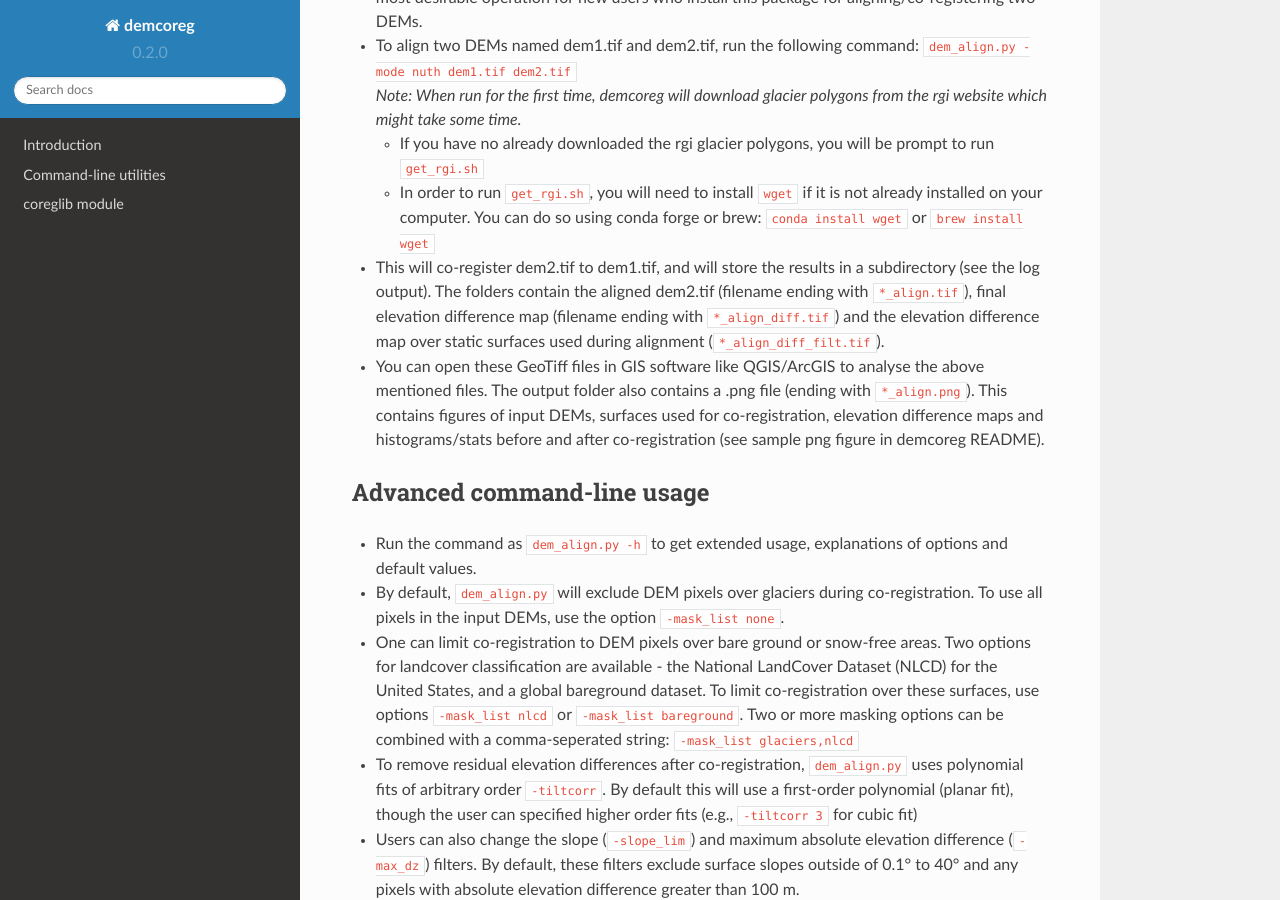
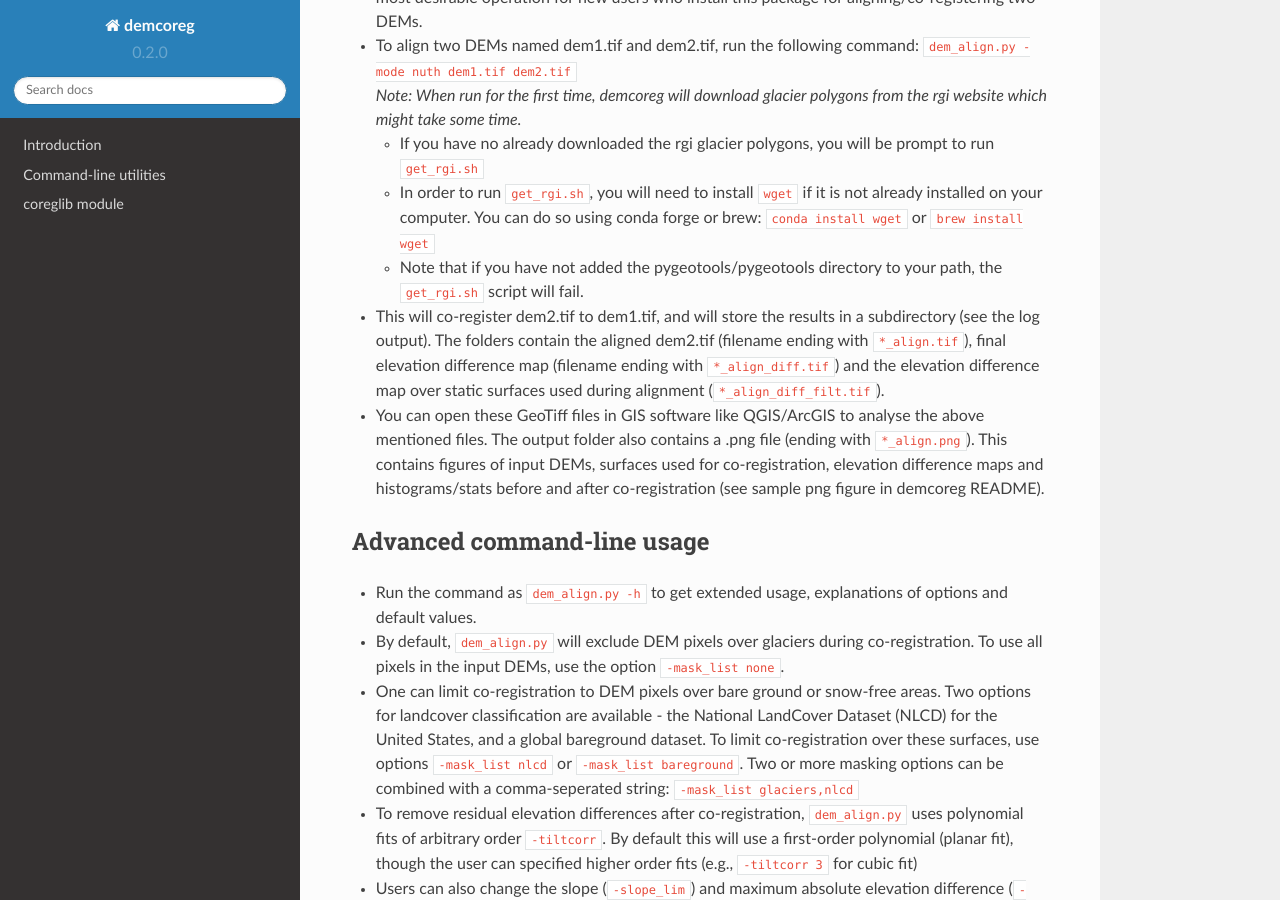
Before and after one commit to dshean/demcoreg, a Sphinx documentation site: the page built from docs/beginners_doc.md, in a window 1280 px wide and 900 px high, scrolled down 2238 px. Built offline with Sphinx 7.4.7 and the Read the Docs theme 2.0.0, drawn with Linux system fonts in a browser that asks for light colours.

Commit message:
add note about failure and set -e in get_rgi.sh

```diff
--- a/docs/beginners_doc.md
+++ b/docs/beginners_doc.md
@@ -55,6 +55,7 @@
 *Note: When run for the first time, demcoreg will download glacier polygons from the rgi website which might take some time.*
   - If you have no already downloaded the rgi glacier polygons, you will be prompt to run `get_rgi.sh`
   - In order to run `get_rgi.sh`, you will need to install `wget` if it is not already installed on your computer. You can do so using conda forge or brew: `conda install wget` or `brew install wget`
+  - Note that if you have not added the pygeotools/pygeotools directory to your path, the `get_rgi.sh` script will fail.
 - This will co-register dem2.tif to dem1.tif, and will store the results in a subdirectory (see the log output). The folders contain the aligned dem2.tif (filename ending with `*_align.tif`), final elevation difference map (filename ending with `*_align_diff.tif`) and the elevation difference map over static surfaces used during alignment (`*_align_diff_filt.tif`).
 - You can open these GeoTiff files in GIS software like QGIS/ArcGIS to analyse the above mentioned files. The output folder also contains a .png file (ending with `*_align.png`). This contains figures of input DEMs, surfaces used for co-registration, elevation difference maps and histograms/stats before and after co-registration (see sample png figure in demcoreg README).
 
```
Also changed, not shown: 1 other file.
